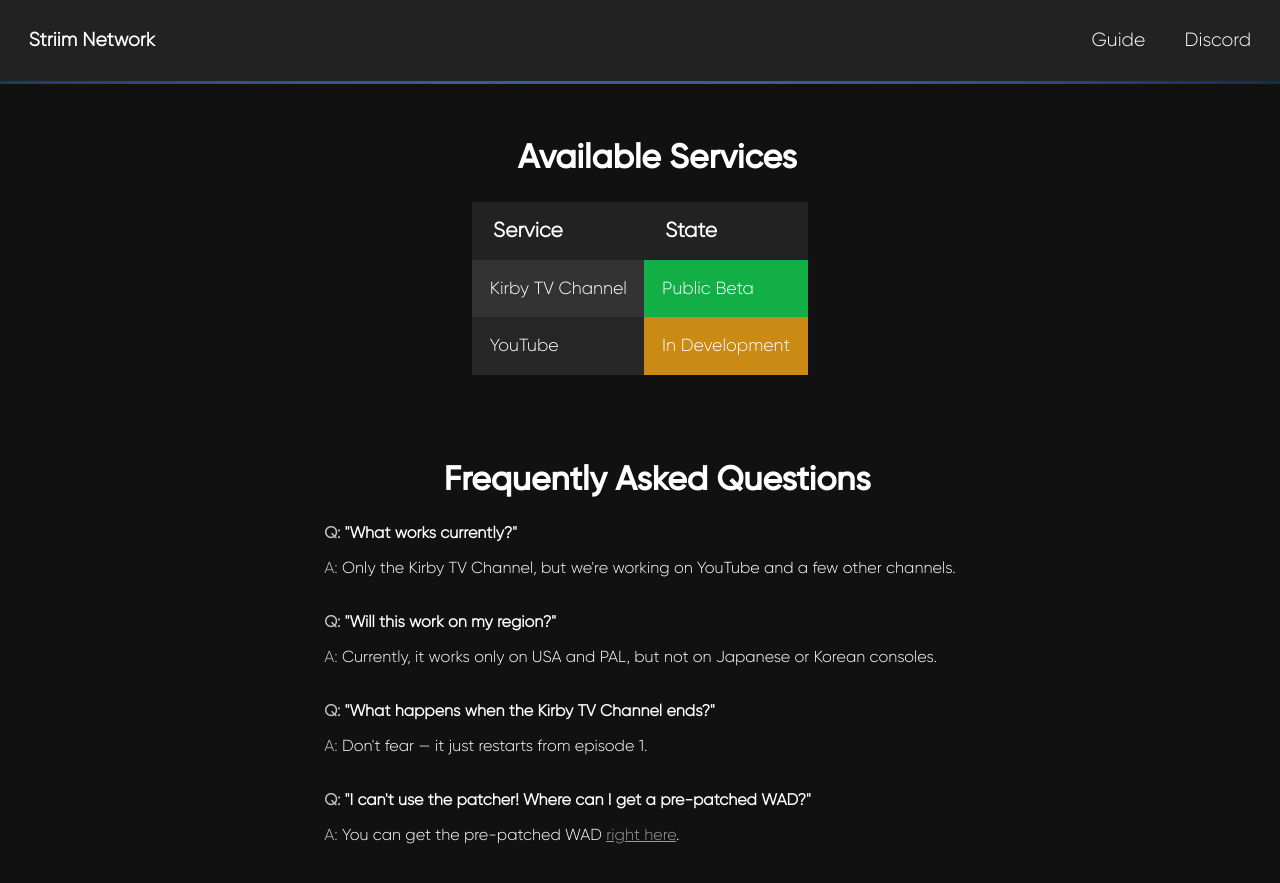
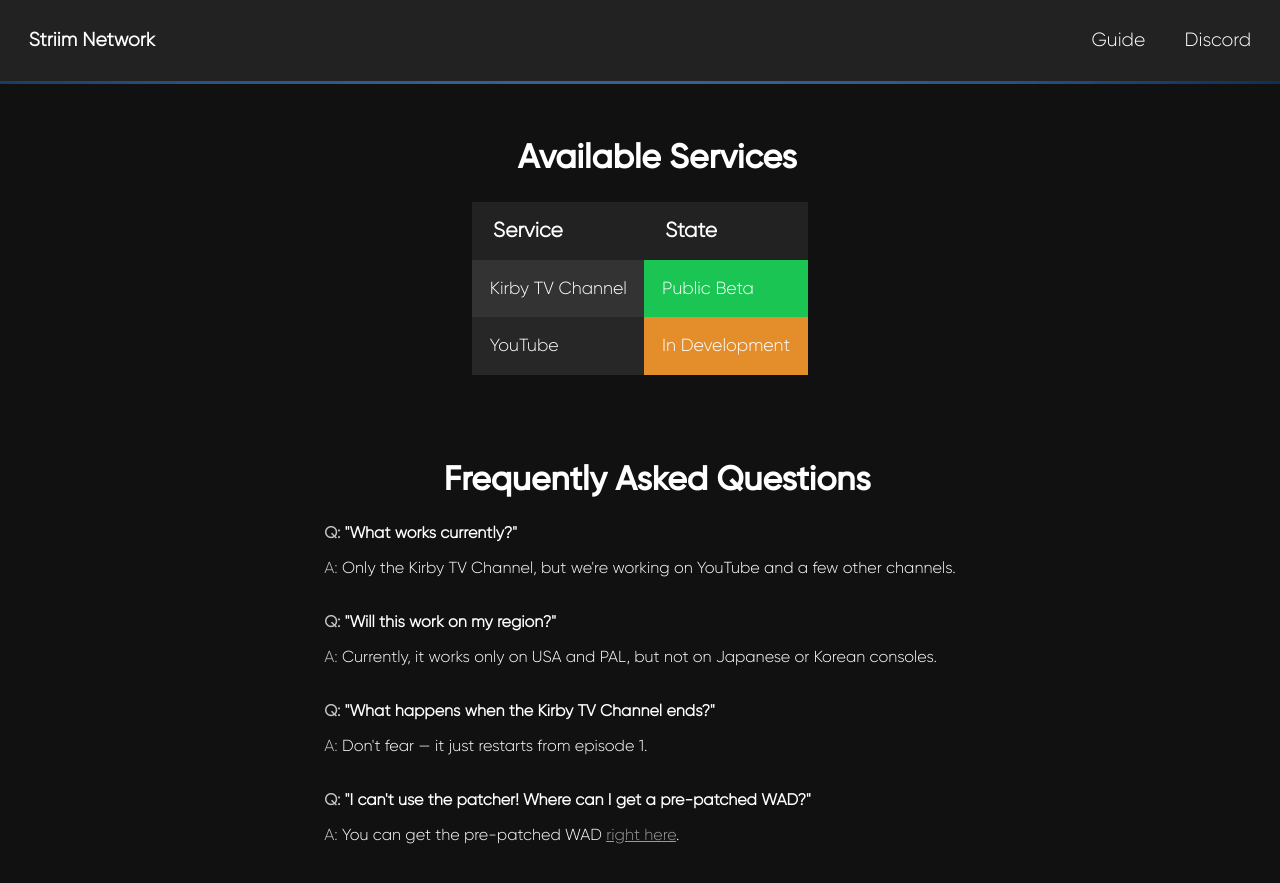
Before and after one commit to StriimNetwork/website, a Jekyll site: the page built from index.html, in a window 1280 px wide and 900 px high, scrolled down 835 px. Shown: the top 883 px of the window. Built offline with Jekyll 4.4.1, drawn with Linux system fonts in a browser that asks for light colours; comment, search, counter and statistics services are not loaded.

Commit message:
change table colors

```diff
--- a/assets/style/main.scss
+++ b/assets/style/main.scss
@@ -11,8 +11,8 @@
 $text: #fff;
 $link: #999;
 $link-hover: #888;
-$public-beta: #12af46;
-$in-development: #ca8a13;
+$public-beta: #1ac553;
+$in-development: #e48e2b;
 $button-color: #1e5194;
 
 // REGULAR ELEMENTS
```
